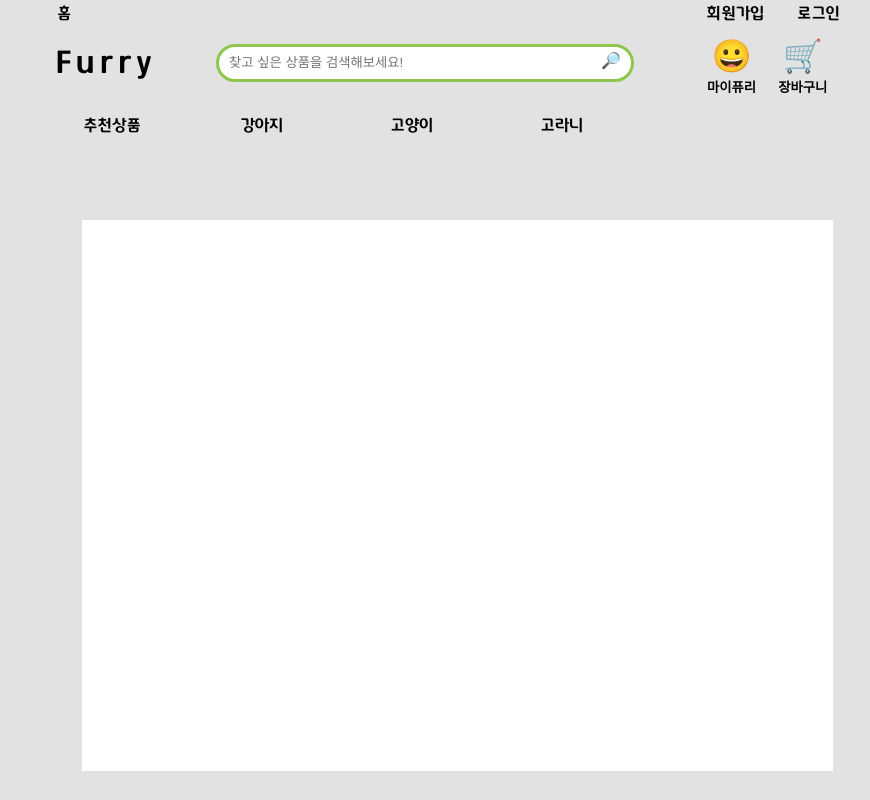
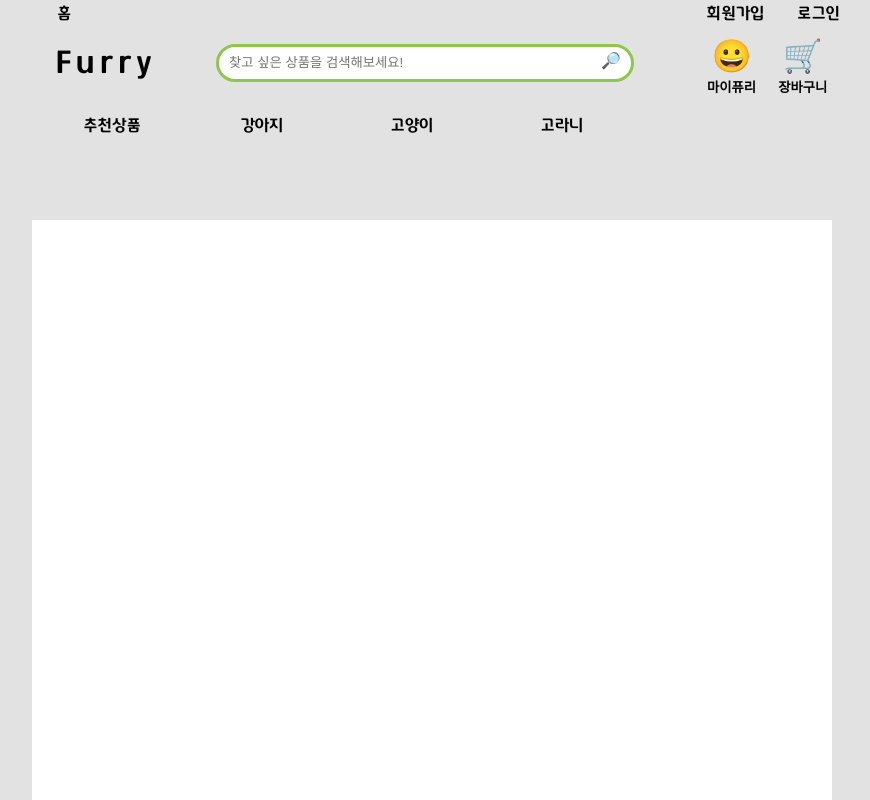
Before and after one commit to youngsoosoo/Furry_Friend_v2, a React (Create React App) app: page / in a window 1280 px wide. Shown: the whole page, without its empty margins (208-1078 px from the left). Built offline with nearby package versions, Linux system fonts and the light colour scheme.

Commit message:
각 컴포넌트들 간격 조정 & item요소들 배치

```diff
--- a/src/components/Header/Header.js
+++ b/src/components/Header/Header.js
@@ -38,6 +38,8 @@ const Positioner = styled.div`
     top: 35px;
     left : calc(50vw - 600px);
     width: 1200px;
+    padding : 0px;
+    border: 0px;
     `
 
 // 흰 배경, 내용 중간 정렬
@@ -46,8 +48,6 @@ const WhiteBackground = styled.div`
     display: flex;
     justify-content: center;
     height: auto;
-
-
 `
 
 // 해더의 내용
--- a/src/components/Item/Item.js
+++ b/src/components/Item/Item.js
@@ -40,13 +40,16 @@ const Positioner = styled.div`
     flex-direction: column;
     position: fixed;
     top: 220px;
-    left : calc(50vw - 350px);
-    width: calc(100vw - (50vw - 350px) * 2 );
-    height: 500px;
+    left : calc(50vw - 400px );
+    width: calc(100vw - (50vw - 400px) * 2 );
+    height: 600px;
     z-index:99;
 
+    padding : 0px;
+    border: 0px;
+
     background-color: #FFFFFF;
-    padding: 2%;
+
 `;
 
 const Frame = styled.div`
@@ -55,7 +58,8 @@ display: inline-block;
 width: 30%;
 height: 30%;
 
-margin : 1%;
+margin-left : 2.5%;
+margin-top : 2.5%;
 
 background : aliceblue;
 `
--- a/src/components/Nav/Nav.js
+++ b/src/components/Nav/Nav.js
@@ -1,5 +1,5 @@
-import React , {useState} from "react";
-import styled ,{css} from "styled-components";
+import React from "react";
+import styled  from "styled-components";
 
 /*nav바 밑에 요소 불러오기 */
 import NavDetail from "./NavDetail";
@@ -65,7 +65,8 @@ const Positioner = styled.div`
     width: 1200px;
     height: 0px;
     z-index:99;
-
+    padding : 0px;
+    border: 0px;
 `;
 
 
--- a/src/components/Top/Top.js
+++ b/src/components/Top/Top.js
@@ -43,6 +43,8 @@ const Positioner = styled.div`
     height: 0px;
     z-index:99;
 
+    padding : 0px;
+    border: 0px;
 `;
 
 // 회색 배경
```
